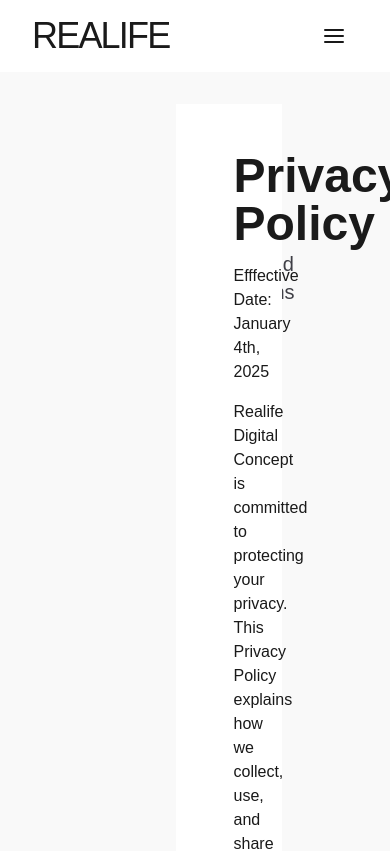
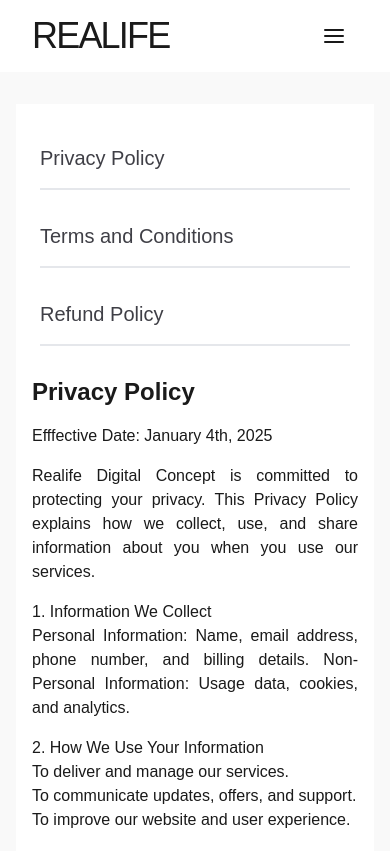
Before and after one commit to Realife-Digital/synccohq, a Next.js app: page /privacy in a window 390 px wide. Shown: the top 851 px of the page. Built offline with nearby package versions, Linux system fonts and the light colour scheme.

Commit message:
chore: make the page responsive

```diff
--- a/src/components/privacy-components/Privacy.tsx
+++ b/src/components/privacy-components/Privacy.tsx
@@ -4,7 +4,7 @@
   return (
     <>
       <div className="space-y-4 text-justify">
-        <h1 className="text-5xl font-bold mb-4">Privacy Policy</h1>
+        <h1 className="lg:ext-5xl text-2xl font-bold mb-4">Privacy Policy</h1>
         <p>Efffective Date: January 4th, 2025</p>
         <p>
           Realife Digital Concept is committed to protecting your privacy. This
--- a/src/components/privacy-components/Refund.tsx
+++ b/src/components/privacy-components/Refund.tsx
@@ -4,7 +4,7 @@
     return (
       <>
         <div className="space-y-4 text-justify">
-          <h1 className="text-5xl font-bold mb-4">Refund policy</h1>
+          <h1 className="lg:text-5xl text-2xl font-bold mb-4">Refund policy</h1>
           <p>Efffective Date: January 4th, 2025</p>
           <p className='text-justify'>
             At Realife Digital Concept, we strive to deliver high-quality
--- a/src/components/privacy-components/Terms.tsx
+++ b/src/components/privacy-components/Terms.tsx
@@ -4,7 +4,7 @@
   return (
     <>
       <div className="text-justify space-y-4">
-        <h1 className="text-5xl font-bold mb-4">Terms and Conditions</h1>
+        <h1 className="lg:text-5xl text-2xlfont-bold mb-4">Terms and Conditions</h1>
         <p>Efffective Date: January 4th, 2025</p>
         <p>
           Welcome to Realife Digital Concept. By accessing or using our
--- a/src/pages/privacy.tsx
+++ b/src/pages/privacy.tsx
@@ -1,15 +1,12 @@
 import Header from "@/components/Header";
 import Footer from "@/components/Footer";
 import PolicySidebar from "@/components/privacy-components/Sidebar";
-import React from "react";
-import { useState } from "react";
+import React, { useState } from "react";
 import PrivacyContent from "@/components/privacy-components/Privacy";
 import TermsContent from "@/components/privacy-components/Terms";
 import RefundContent from "@/components/privacy-components/Refund";
 
-
-export default function PrivacyPage (){
-
+export default function PrivacyPage() {
   const [activePolicy, setActivePolicy] = useState("privacy");
 
   const renderPolicyContent = () => {
@@ -17,25 +14,26 @@
       case "privacy":
         return <PrivacyContent />;
       case "terms":
-        return <TermsContent/>
+        return <TermsContent />;
       case "refund":
-        return <RefundContent/>;
+        return <RefundContent />;
       default:
-        return <p>Select a policy from the sidebar to view details.</p>;
+        return <PrivacyContent />;
     }
   };
-
 
   return (
     <>
       <Header />
-        <div className="flex mx-44 py-8">
+      <div className="flex flex-col md:flex-row mx-4 md:mx-8 lg:mx-16 py-8">
         {/* Sidebar */}
-          <div className="w-1/4 bg-white ">
+        <div className="w-full md:w-1/4 bg-white h-64 md:mb-0">
           <PolicySidebar setActivePolicy={setActivePolicy} />
         </div>
         {/* Main Content */}
-          <main className="w-3/4 p-12 bg-white">{renderPolicyContent()}</main>
+        <main className="w-full md:w-3/4 p-4 md:p-8 bg-white">
+          {renderPolicyContent()}
+        </main>
       </div>
       <Footer />
     </>
```
Lines whose indentation alone changed are shown as unchanged.
